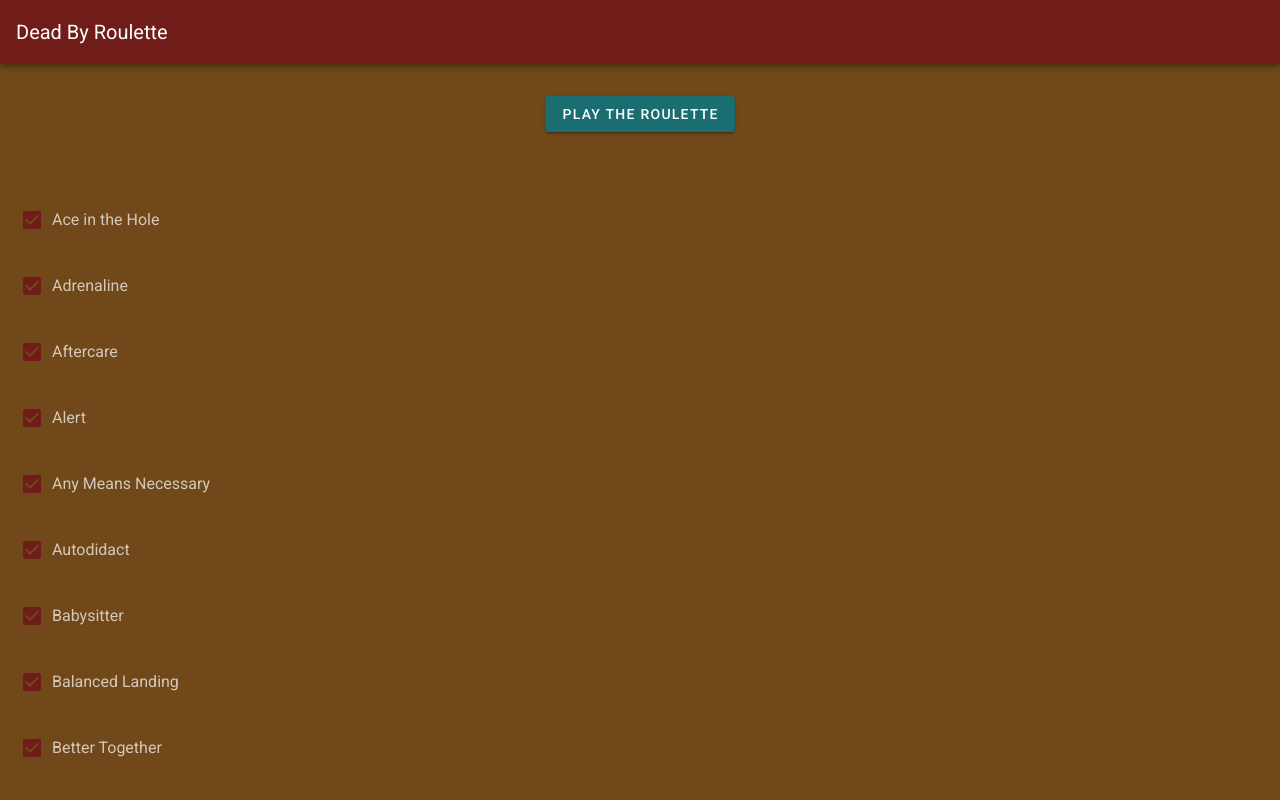
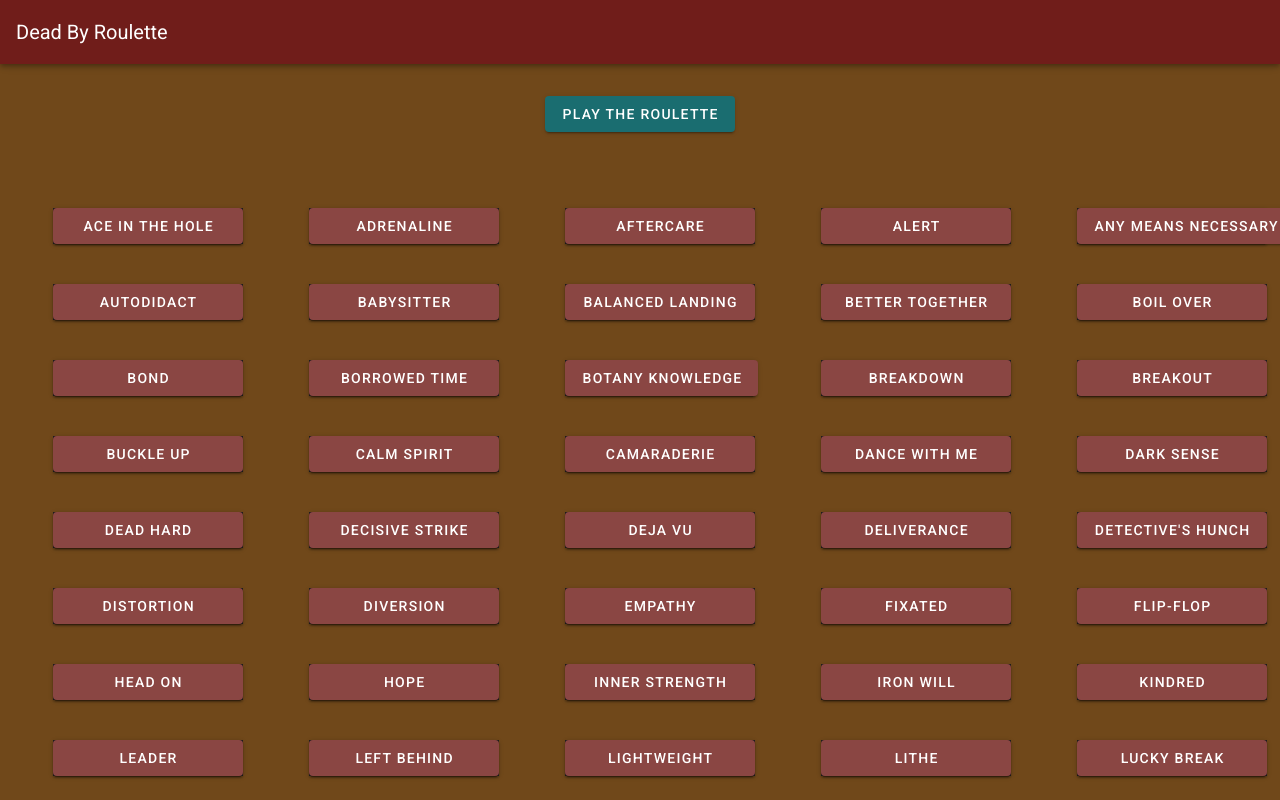
Before and after one commit to newshamu/deadbyroulette, a Vue app: page / in a window 1280 px wide. Shown: the top 800 px of the page. Built offline with nearby package versions, Linux system fonts and the light colour scheme.

Commit message:
Reworked perk selection into buttons

```diff
--- a/src/components/PerkSelect.vue
+++ b/src/components/PerkSelect.vue
@@ -1,12 +1,18 @@
 <template>
   <v-container fluid>
-    <v-row class="d-flex justify-space-around" v-for="perk in perks" :key="perk.name">
-      <v-flex>
-        <v-checkbox
-          v-model="perk.active"
-          :label="perk.name"
-        />
-      </v-flex>
+    <v-row class="d-flex justify-space-around">
+      <v-col class="ma-2" cols="2" v-for="perk in perks" :key="perk.name">
+        <v-card tile hover>
+          <v-btn
+            v-model="perk.active"
+            :color="perk.active ? 'primary' : accent"
+            block
+            v-on:click="toggle(perk)"
+          >
+            {{ perk.name }}
+          </v-btn>
+        </v-card>
+      </v-col>
     </v-row>
   </v-container>
 </template>
@@ -20,6 +26,12 @@
     return {
       sPerks: this.perks
     }
+  },
+
+  methods: {
+    toggle(perk) {
+      perk.active = !perk.active;
+    }
   }
 
 
```
